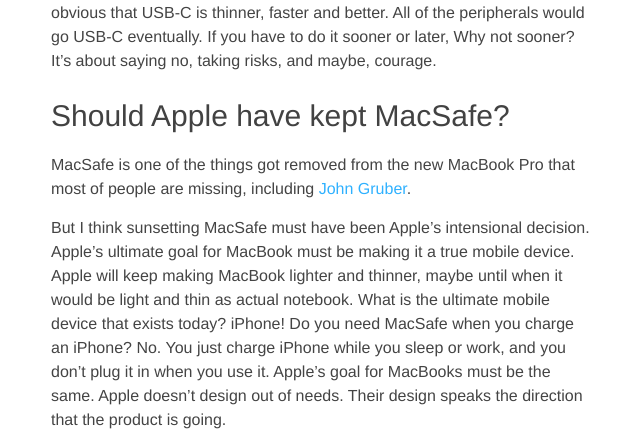
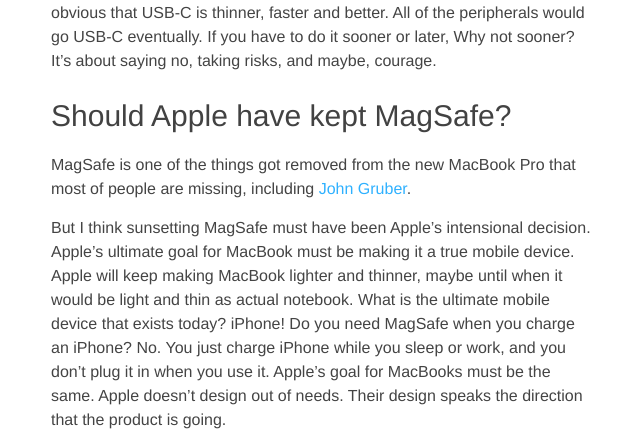
Before and after one commit to seanchoe/blog, a Jekyll site: the page built from _posts/2016-11-05-is-microsoft-new-apple.md, in a window 1280 px wide and 900 px high, scrolled down 2811 px. Shown: the part 161-592 px from the top of the window, without its empty margins (319-959 px from the left). Built offline with Jekyll 4.4.1, drawn with Linux system fonts in a browser that asks for light colours; a script that is not in the unit is left out.

Commit message:
Update 2016-11-05-is-microsoft-new-apple.md MacSafe -> MagSafe

```diff
--- a/_posts/2016-11-05-is-microsoft-new-apple.md
+++ b/_posts/2016-11-05-is-microsoft-new-apple.md
@@ -43,10 +43,10 @@
 ## Is going USB-C only a bad idea?
 I don't think so. Having to carry the dongles around might be bothering for now, but if they didn't go USB-C ports this year, When would it be? They would have the same conflicts and controversies even if it were next year. It's the same thing as removing the headphone jack from iPhone. It's obvious that USB-C is thinner, faster and better. All of the peripherals would go USB-C eventually. If you have to do it sooner or later, Why not sooner? It's about saying no, taking risks, and maybe, courage.
 
-## Should Apple have kept MacSafe?
-MacSafe is one of the things got removed from the new MacBook Pro that most of people are missing, including [John Gruber](http://daringfireball.net/linked/2016/11/02/requiem-for-magsafe).
+## Should Apple have kept MagSafe?
+MagSafe is one of the things got removed from the new MacBook Pro that most of people are missing, including [John Gruber](http://daringfireball.net/linked/2016/11/02/requiem-for-magsafe).
 
-But I think sunsetting MacSafe must have been Apple's intensional decision. Apple's ultimate goal for MacBook must be making it a true mobile device. Apple will keep making MacBook lighter and thinner, maybe until when it would be light and thin as actual notebook. What is the ultimate mobile device that exists today? iPhone! Do you need MacSafe when you charge an iPhone? No. You just charge iPhone while you sleep or work, and you don't plug it in when you use it. Apple's goal for MacBooks must be the same. Apple doesn't design out of needs. Their design speaks the direction that the product is going.
+But I think sunsetting MagSafe must have been Apple's intensional decision. Apple's ultimate goal for MacBook must be making it a true mobile device. Apple will keep making MacBook lighter and thinner, maybe until when it would be light and thin as actual notebook. What is the ultimate mobile device that exists today? iPhone! Do you need MagSafe when you charge an iPhone? No. You just charge iPhone while you sleep or work, and you don't plug it in when you use it. Apple's goal for MacBooks must be the same. Apple doesn't design out of needs. Their design speaks the direction that the product is going.
 
 ## Is Microsoft Surface Studio a revolutionary product?
 I think Surface Studio is actually a gimmicky product.
```
